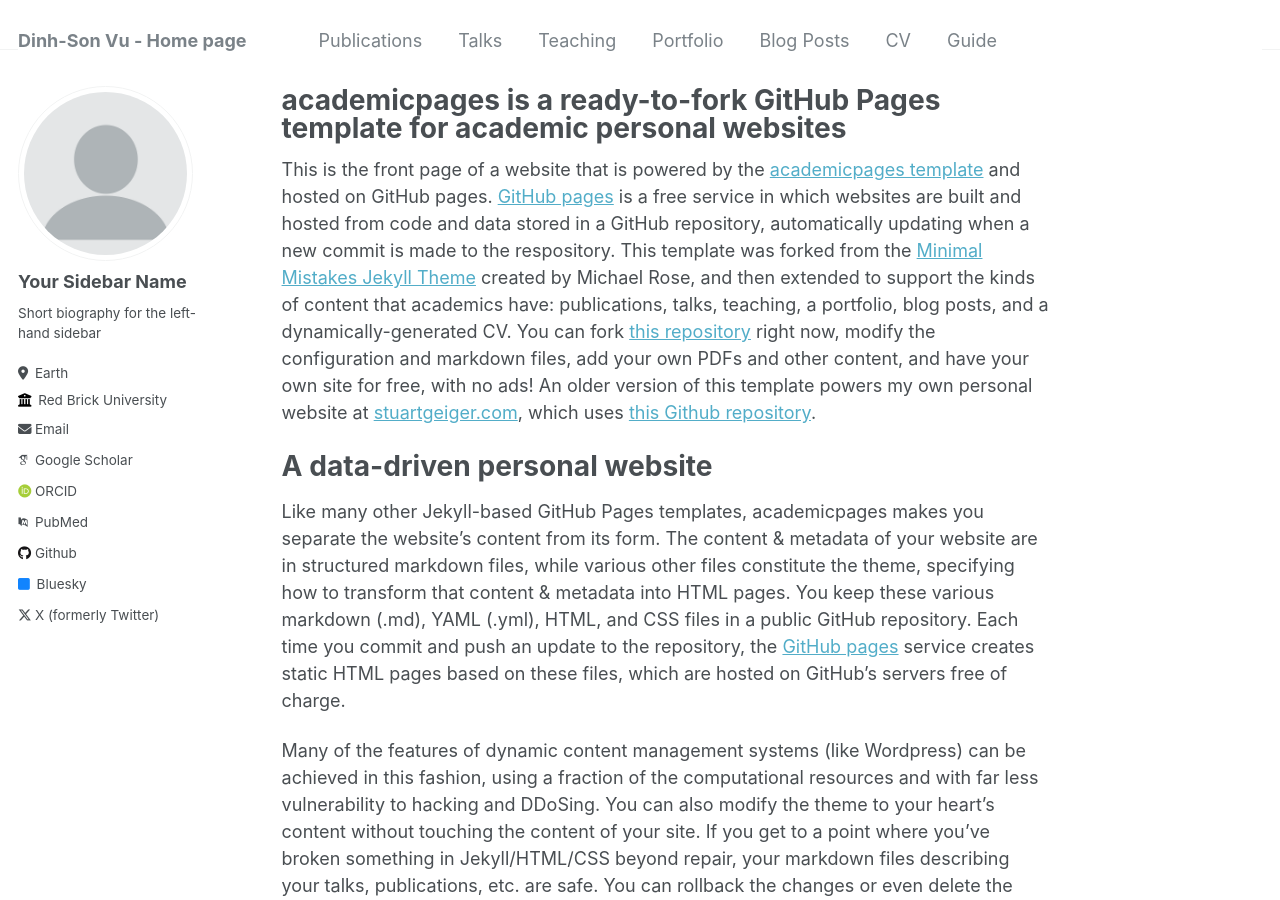
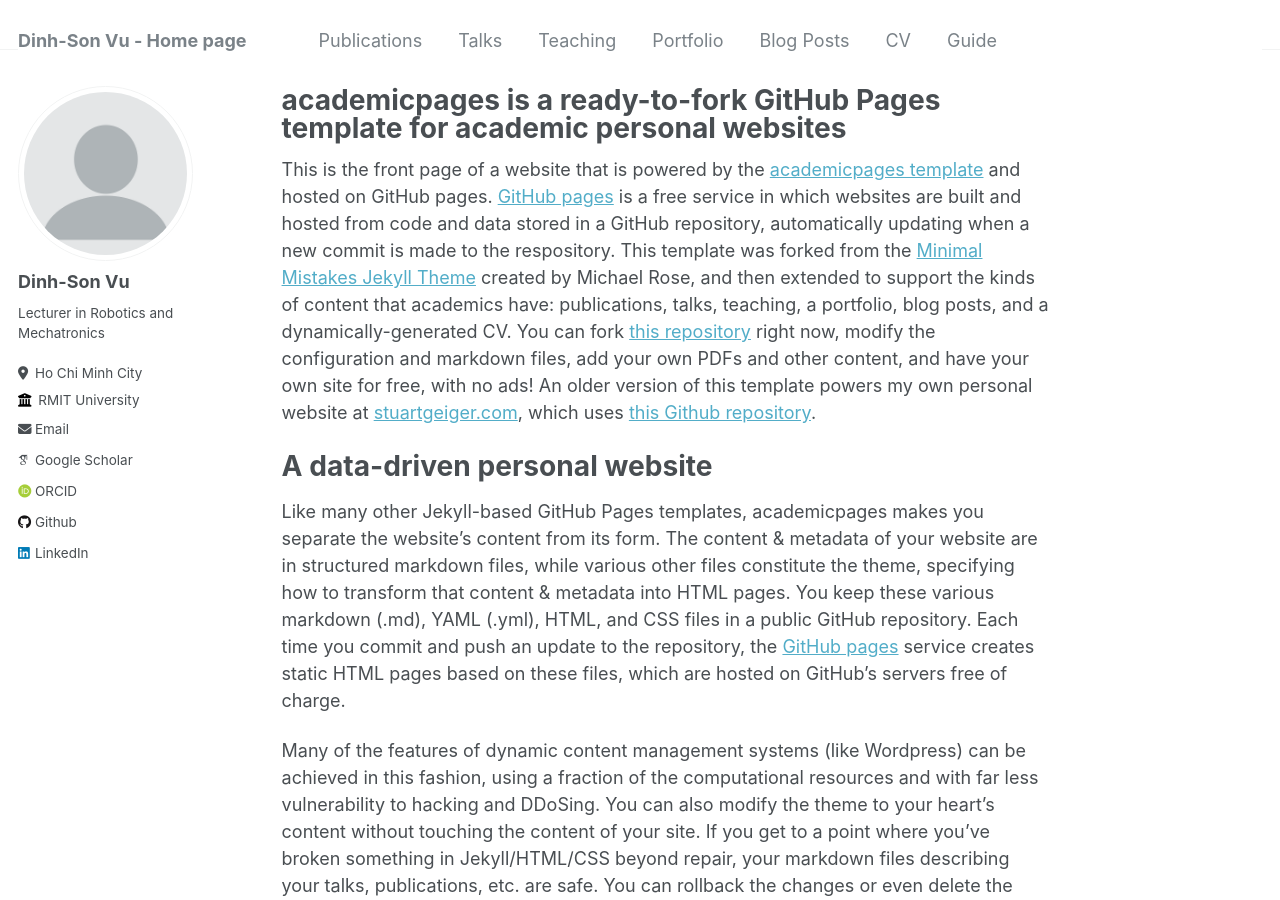
Before and after one commit to vudinhso/vudinhso.github.io, a Jekyll site: the page built from _pages/about.md, in a window 1280 px wide and 900 px high. Built offline with Jekyll 4.4.1, drawn with Linux system fonts in a browser that asks for light colours; some web fonts are replaced.

Commit message:
personal info change

```diff
--- a/_config.yml
+++ b/_config.yml
@@ -22,32 +22,32 @@
 author:
   # Biographic information
   avatar           : "profile.png"
-  name             : "Your Sidebar Name"
+  name             : "Dinh-Son Vu"
   pronouns         : # example: "she/her"
-  bio              : "Short biography for the left-hand sidebar"
-  location         : "Earth"
-  employer         : "Red Brick University"
+  bio              : "Lecturer in Robotics and Mechatronics"
+  location         : "Ho Chi Minh City"
+  employer         : "RMIT University"
   uri              : # URL
-  email            : "none@example.org"
+  email            : "dinh-son.vu@rmit.edu.vn"
 
   # Academic websites
   arxiv            : # URL - Update with the correct link to your profile
-  googlescholar    : "https://scholar.google.com/citations?user=PS_CX0AAAAAJ"
+  googlescholar    : "https://scholar.google.com/citations?user=fKtqrDkAAAAJ&hl=en"
   impactstory      : # URL
-  orcid            : "http://orcid.org/yourorcidurl"
-  pubmed           : "https://www.ncbi.nlm.nih.gov/pubmed/?term=john+snow"
+  orcid            : "https://orcid.org/0000-0002-0567-6419"
+  pubmed           : # "https://www.ncbi.nlm.nih.gov/pubmed/?term=john+snow"
   researchgate     : # URL
 
   # Repositories and software development
   bitbucket        : # Username - Update with your username on the site
   codepen          : # Username
   dribbble         : # Username
-  github           : "academicpages"
+  github           : "vudinhso"
   kaggle           : # Username
   stackoverflow    : # User number or user number and name (i.e., use "1" or "1/jeff-atwood")
 
   # Social media
-  bluesky          : "bsky.app" # Replace this with you Bluesky username
+  # bluesky          : "bsky.app" # Replace this with you Bluesky username
   facebook         : # Username
   flickr           : # Username
   foursquare       : # Username
@@ -56,7 +56,7 @@
   keybase          : # Username
   instagram        : # Username
   lastfm           : # Username
-  linkedin         : # Username
+  linkedin         : "dinh-son-vu"
   mastodon         : # URL
   medium           : # URL
   pinterest        : # Username
@@ -64,7 +64,7 @@
   steam            : # Username
   telegram         : # URL
   tumblr           : # Username
-  twitter          : "UniofOxford"  # Replace this with your X / Twitter handle
+  twitter          : #"UniofOxford"  # Replace this with your X / Twitter handle
   vine             : # Username
   weibo            : # Username
   wikipedia        : # Username
```
